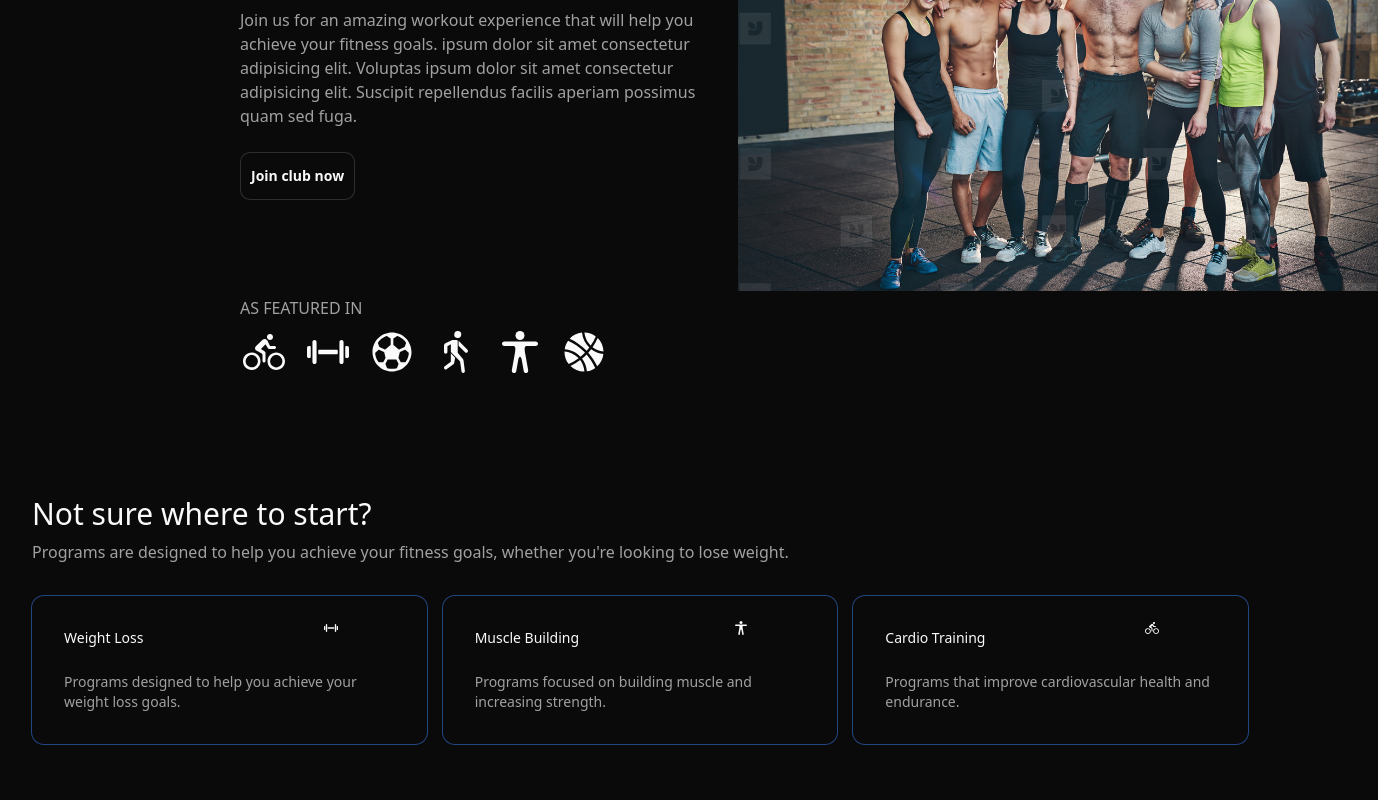
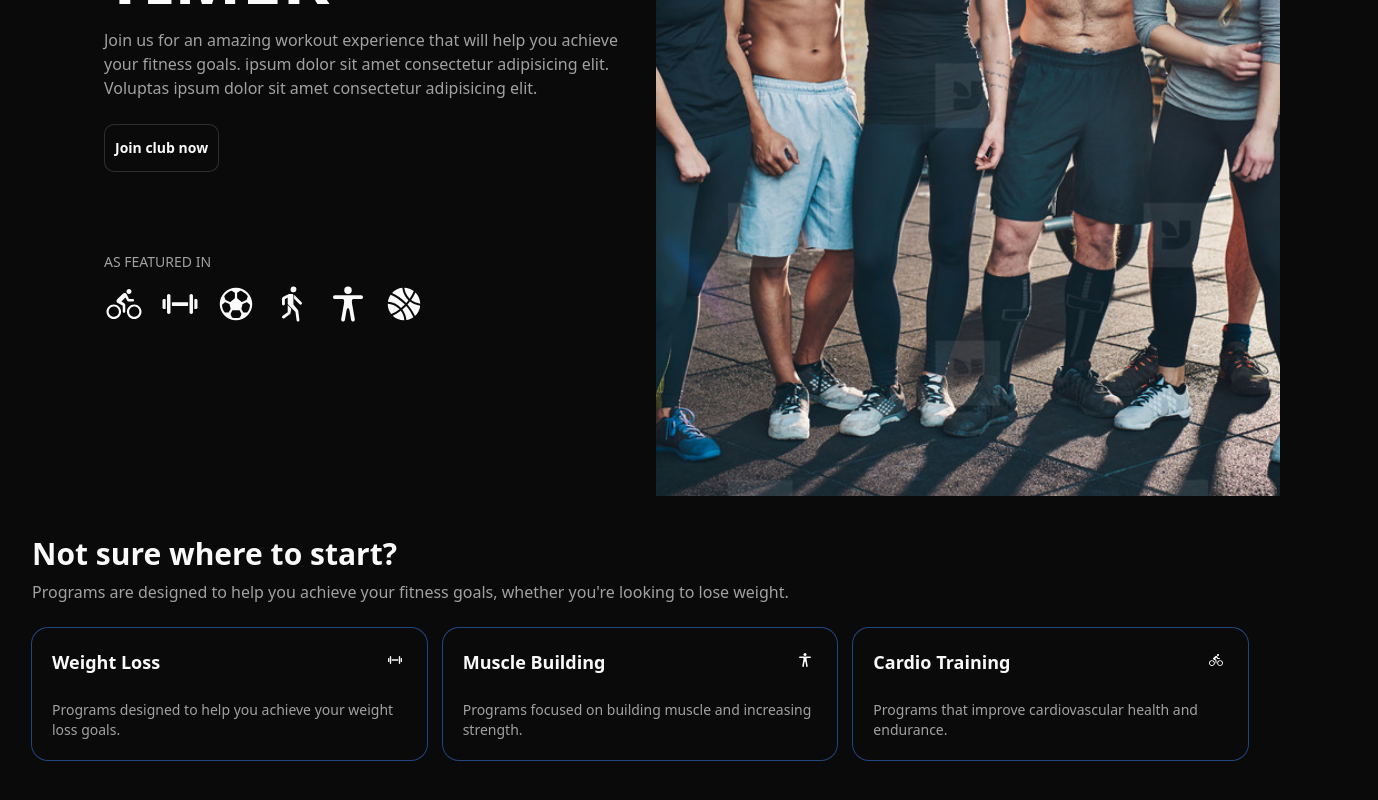
Before and after one commit to M1rzo99/GYM, a React (Vite) app: page / in a window 1280 px wide. Shown: the part 304-1104 px from the top of the page, 1378 px wide, since content can reach past the window. Before the commit the page ends 1080 px from the top, so only its background shows below. Built offline with nearby package versions, Linux system fonts and the light colour scheme.

Commit message:
feat:fixed some UI

```diff
--- a/src/pages/Home.tsx
+++ b/src/pages/Home.tsx
@@ -1,55 +1,70 @@
 import gymGr from '@/assets/gymGr.jpg'
 import { Button } from '@/components/ui/button'
-
 import { Card } from '@/components/ui/card'
 import { featuredItems, programs } from '@/constants'
 import { Link } from 'react-router-dom'
 
 const Home = () => (
 	<>
-		<div className='flex items-center w-full h-screen'>
-			<div className='flex flex-col justify-center h-full max-w-xl ml-60'>
-				<h1 className='font-semibold uppercase text-8xl'>Workout timer</h1>
-				<p className='text-muted-foreground'>
+		{/* HERO SECTION */}
+		<div className='flex flex-col items-center w-full min-h-screen md:flex-row'>
+			{/* TEXT */}
+			<div className='flex flex-col justify-center w-full px-6 py-10 md:py-0 md:max-w-xl md:ml-20'>
+				<h1 className='text-4xl font-semibold uppercase md:text-6xl lg:text-7xl'>
+					Workout timer
+				</h1>
+
+				<p className='mt-4 text-sm md:text-base text-muted-foreground'>
 					Join us for an amazing workout experience that will help you achieve
 					your fitness goals. ipsum dolor sit amet consectetur adipisicing elit.
-					Voluptas ipsum dolor sit amet consectetur adipisicing elit. Suscipit
-					repellendus facilis aperiam possimus quam sed fuga.
+					Voluptas ipsum dolor sit amet consectetur adipisicing elit.
 				</p>
+
 				<Link to={'/auth'}>
 					<Button
-						className='h-12 mt-6 font-bold bg-background w-fit'
+						className='w-full h-12 mt-6 font-bold md:w-fit'
 						variant={'outline'}
 					>
 						Join club now
 					</Button>
 				</Link>
 
-				<div className='mt-24'>
-					<p className='text-muted-foreground'>AS FEATURED IN</p>
-					<div className='flex items-center gap-4 mt-2'>
+				{/* FEATURED */}
+				<div className='mt-12 md:mt-20'>
+					<p className='text-xs md:text-sm text-muted-foreground'>
+						AS FEATURED IN
+					</p>
+					<div className='flex items-center gap-3 mt-3 md:gap-4'>
 						{featuredItems.map((Icon, idx) => (
-							<Icon key={idx} className='w-12 h-12' />
+							<Icon key={idx} className='w-8 h-8 md:w-10 md:h-10' />
 						))}
 					</div>
 				</div>
 			</div>
-			<img src={gymGr} className='object-cover w-1/2' />
+
+			{/* IMAGE */}
+			<div className='w-full md:w-1/2 h-[250px] md:h-screen'>
+				<img src={gymGr} className='object-cover w-full h-full' />
+			</div>
 		</div>
 
-		<div className='container '>
-			<h1 className='text-3xl'>Not sure where to start?</h1>
-			<p className='mt-2 text-muted-foreground'>
+		{/* PROGRAMS SECTION */}
+		<div className='px-6 py-10 md:container md:mx-auto'>
+			<h1 className='text-2xl font-semibold md:text-3xl'>
+				Not sure where to start?
+			</h1>
+			<p className='mt-2 text-sm md:text-base text-muted-foreground'>
 				Programs are designed to help you achieve your fitness goals, whether
 				you're looking to lose weight.
 			</p>
-			<div className='grid grid-cols-3 gap-4 my-8'>
+
+			<div className='grid grid-cols-1 gap-4 mt-6 sm:grid-cols-2 lg:grid-cols-3'>
 				{programs.map(item => (
 					<Card
 						key={item.title}
-						className='relative p-8 cursor-pointer bg-background group'
+						className='relative p-5 transition hover:shadow-lg bg-background group rounded-2xl'
 					>
-						<h2>{item.title}</h2>
+						<h2 className='text-lg font-semibold'>{item.title}</h2>
 						<p className='mt-2 text-sm text-muted-foreground'>
 							{item.description}
 						</p>
@@ -57,7 +72,7 @@ const Home = () => (
 						<Button
 							size={'icon'}
 							variant={'ghost'}
-							className='absolute transition-transform right-20 top-4 group-hover:animate-spin'
+							className='absolute transition-transform right-4 top-4 group-hover:rotate-180'
 						>
 							<item.icon />
 						</Button>
```
